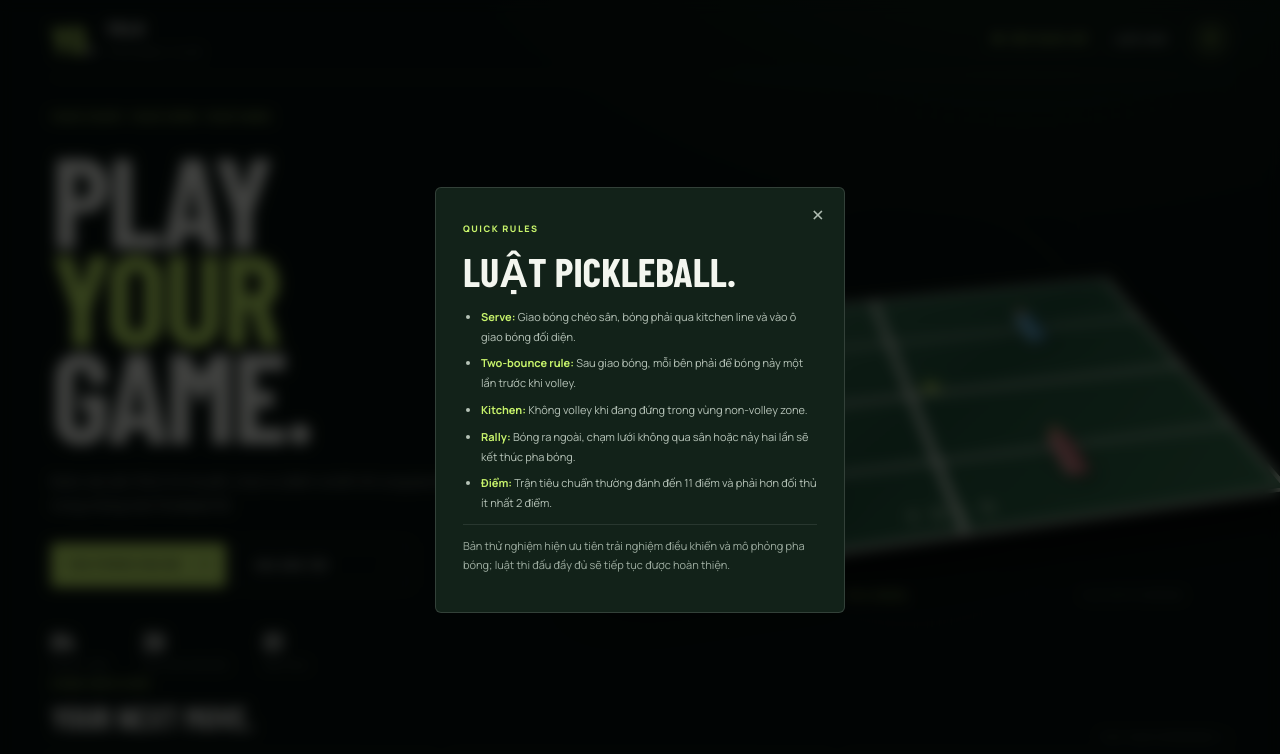
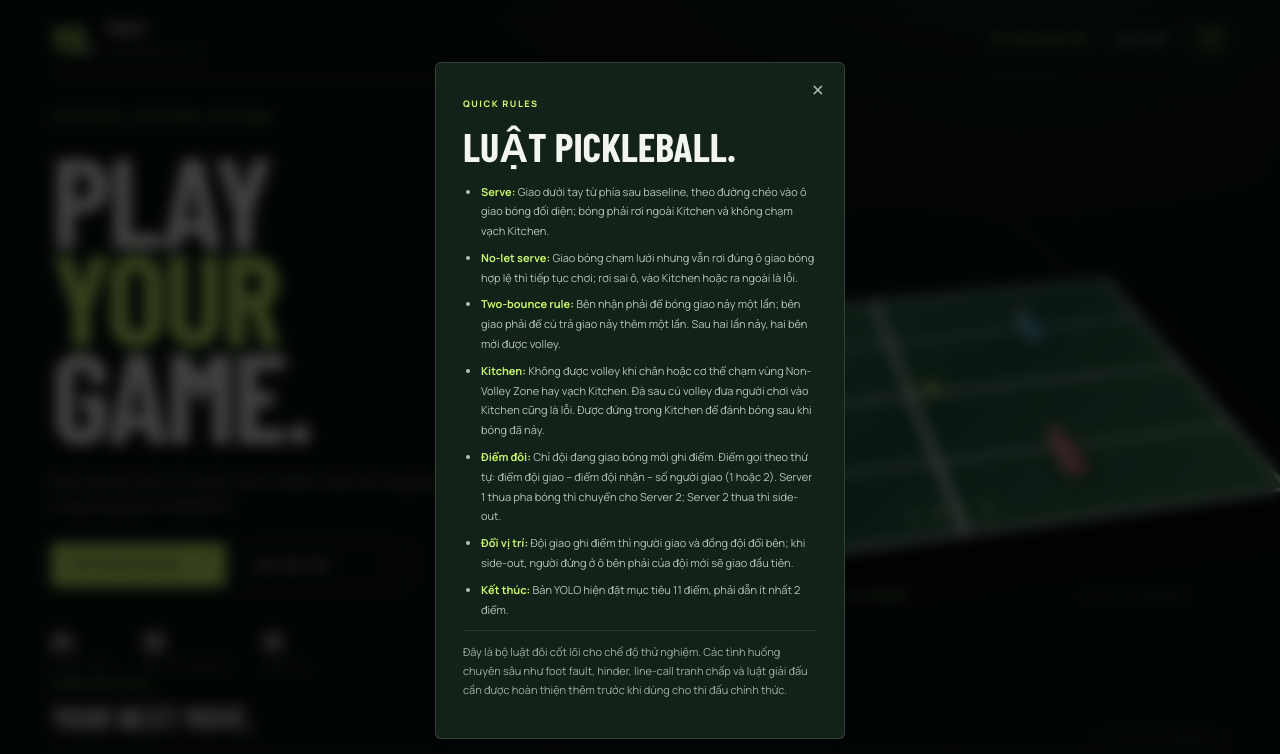
Before and after one commit to nhquoc1997-bot/pickleball, a plain HTML site: page index.html in a window 1280 px wide. Both pictures are taken after a click on the button "LUẬT CHƠI". Shown: the top 754 px of the page. Drawn offline with nearby package versions, Linux system fonts and the light colour scheme; a script that the page names is missing; a web font is replaced by a local one.

Commit message:
Display official doubles score call and clarify match rules

```diff
--- a/index.html
+++ b/index.html
@@ -86,7 +86,7 @@
           <div class="game-stage-wrap">
             <div class="score-hud">
               <div class="score-team active-team"><small>TEAM YOLO</small><b id="scoreHome">00</b></div>
-              <div class="score-center"><span>RALLY</span><b id="rallyLabel">READY</b></div>
+              <div class="score-center"><span id="scoreCallLabel">OFFICIAL SCORE CALL</span><b id="rallyLabel">0 – 0 – 2</b><small id="serverNameLabel">SERVER 2</small></div>
               <div class="score-team"><small>OPPONENT</small><b id="scoreAway">00</b></div>
             </div>
             <div class="game-stage" id="gameStage">
@@ -168,13 +168,15 @@
       <button class="modal-close" id="closeRulesModal" type="button" aria-label="Đóng">×</button>
       <span class="eyebrow">QUICK RULES</span><h2>LUẬT PICKLEBALL.</h2>
       <ul>
-        <li><b>Serve:</b> Giao bóng chéo sân, bóng phải qua kitchen line và vào ô giao bóng đối diện.</li>
-        <li><b>Two-bounce rule:</b> Sau giao bóng, mỗi bên phải để bóng nảy một lần trước khi volley.</li>
-        <li><b>Kitchen:</b> Không volley khi đang đứng trong vùng non-volley zone.</li>
-        <li><b>Rally:</b> Bóng ra ngoài, chạm lưới không qua sân hoặc nảy hai lần sẽ kết thúc pha bóng.</li>
-        <li><b>Điểm:</b> Trận tiêu chuẩn thường đánh đến 11 điểm và phải hơn đối thủ ít nhất 2 điểm.</li>
+        <li><b>Serve:</b> Giao dưới tay từ phía sau baseline, theo đường chéo vào ô giao bóng đối diện; bóng phải rơi ngoài Kitchen và không chạm vạch Kitchen.</li>
+        <li><b>No-let serve:</b> Giao bóng chạm lưới nhưng vẫn rơi đúng ô giao bóng hợp lệ thì tiếp tục chơi; rơi sai ô, vào Kitchen hoặc ra ngoài là lỗi.</li>
+        <li><b>Two-bounce rule:</b> Bên nhận phải để bóng giao nảy một lần; bên giao phải để cú trả giao nảy thêm một lần. Sau hai lần nảy, hai bên mới được volley.</li>
+        <li><b>Kitchen:</b> Không được volley khi chân hoặc cơ thể chạm vùng Non-Volley Zone hay vạch Kitchen. Đà sau cú volley đưa người chơi vào Kitchen cũng là lỗi. Được đứng trong Kitchen để đánh bóng sau khi bóng đã nảy.</li>
+        <li><b>Điểm đôi:</b> Chỉ đội đang giao bóng mới ghi điểm. Điểm gọi theo thứ tự: điểm đội giao – điểm đội nhận – số người giao (1 hoặc 2). Server 1 thua pha bóng thì chuyển cho Server 2; Server 2 thua thì side-out.</li>
+        <li><b>Đổi vị trí:</b> Đội giao ghi điểm thì người giao và đồng đội đổi bên; khi side-out, người đứng ở ô bên phải của đội mới sẽ giao đầu tiên.</li>
+        <li><b>Kết thúc:</b> Bản YOLO hiện đặt mục tiêu 11 điểm, phải dẫn ít nhất 2 điểm.</li>
       </ul>
-      <p class="rules-note">Bản thử nghiệm hiện ưu tiên trải nghiệm điều khiển và mô phỏng pha bóng; luật thi đấu đầy đủ sẽ tiếp tục được hoàn thiện.</p>
+      <p class="rules-note">Đây là bộ luật đôi cốt lõi cho chế độ thử nghiệm. Các tình huống chuyên sâu như foot fault, hinder, line-call tranh chấp và luật giải đấu cần được hoàn thiện thêm trước khi dùng cho thi đấu chính thức.</p>
     </div>
   </div>
 
```
